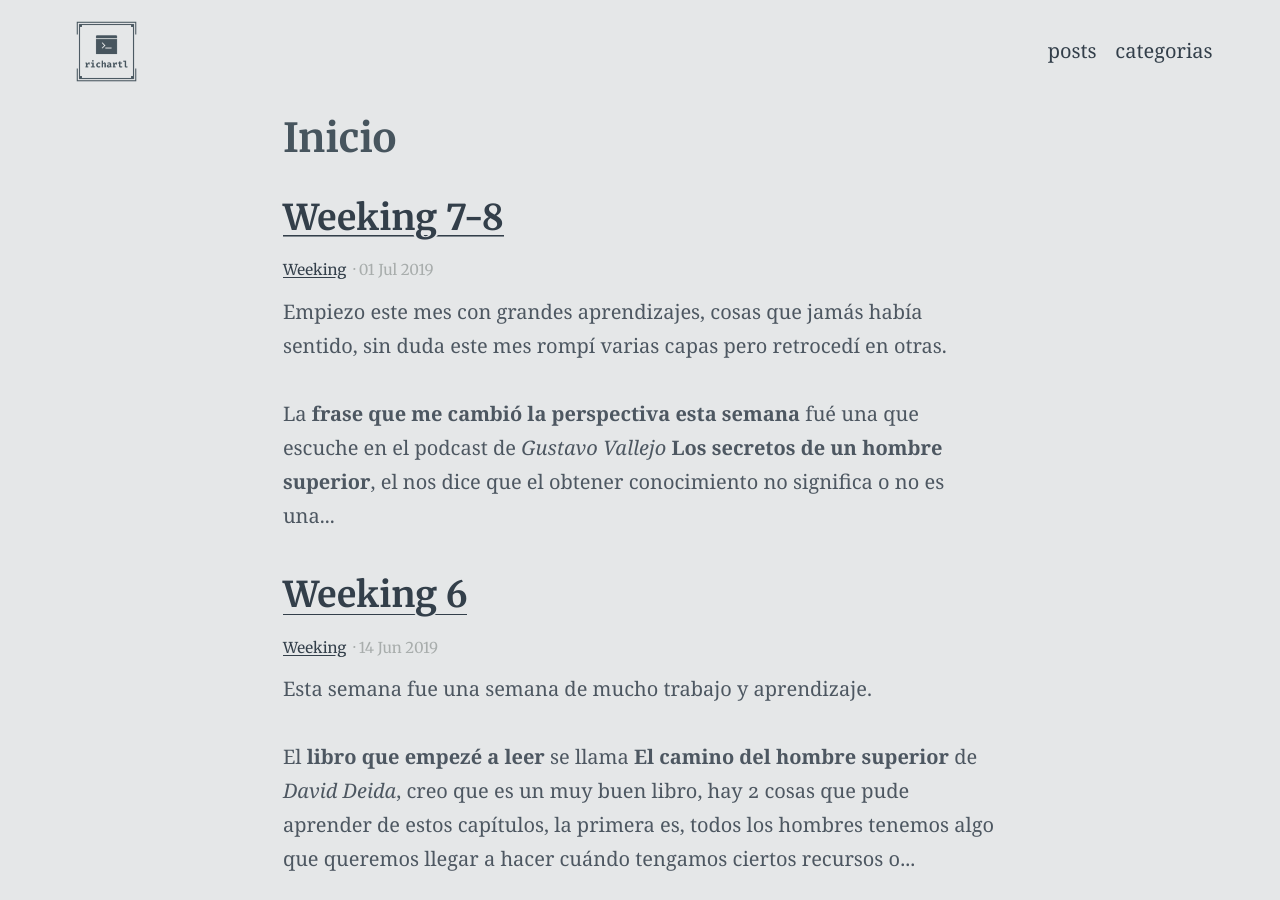
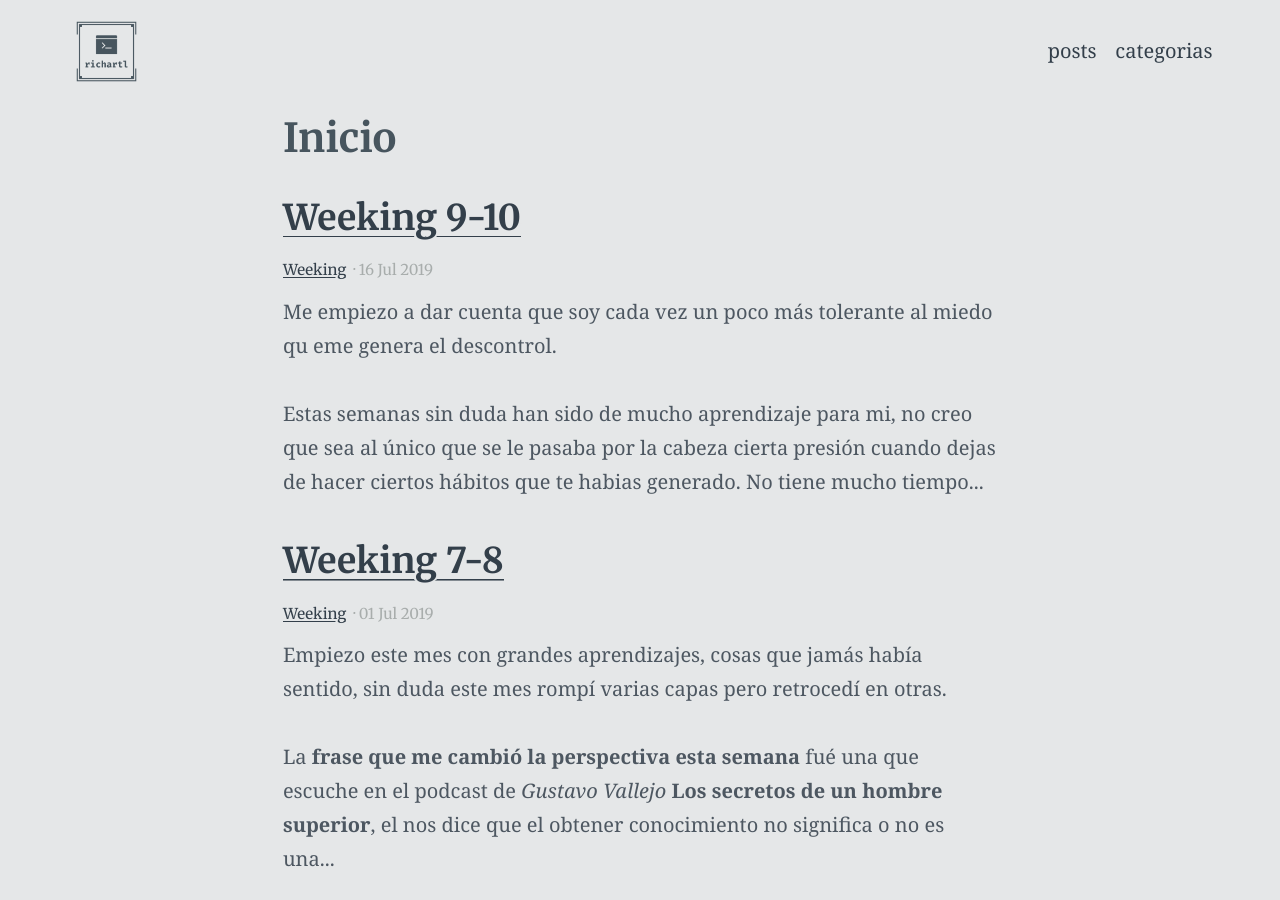
Before and after one commit to richartl/richartl.info, a Jekyll site: the page built from src/index.md, in a window 1280 px wide and 900 px high. Built offline with Jekyll 4.4.1, drawn with Linux system fonts in a browser that asks for light colours; our own code applies the rules of GitHub Pages for plain Markdown files; some of the changed lines change nothing that is shown.

Commit message:
add weeking 10

```diff
--- a/src/_config.yml
+++ b/src/_config.yml
@@ -83,7 +83,7 @@ title: "richartl" # Site name or title, also used in jekyll-seo-tag
 logo: "/assets/logos/logo-transparency.png" # Site logo, also used in jekyll-seo-tag
 description: "Mis ideas y contribución" # Site description and default description, also used in jekyll-seo-tag
 url: "https://ripperon.com" # Site url, also used in jekyll-seo-tag
-baseurl: "https://ripperon.com"
+baseurl: ""
 repo: ""
 email: "ricardo.pcan@gmail.com"
 # disqus: "alembic-1" # Blog post comments, uncomment the option and set the site ID from your Disqus account
--- /dev/null
+++ b/src/_posts/2019-07-16-weeking-9-10.md
@@ -0,0 +1,19 @@
+---
+title: Weeking 9-10
+categories:
+- Weeking
+post_image: '/assets/blog/weeking_9_10/header.jpg'
+playlist: <iframe src="https://open.spotify.com/embed/user/22dbesvxgi7yutcssxnumbkwa/playlist/5TaewEV4bFAcGWwrNN6vQg" width="100%" height="380" frameborder="0" allowtransparency="true" allow="encrypted-media"></iframe>
+---
+Me empiezo a dar cuenta que soy cada vez un poco más tolerante al miedo qu eme genera el descontrol.
+
+Estas semanas sin duda han sido de mucho aprendizaje para mi, no creo que sea al único que se le pasaba por la cabeza cierta presión cuando dejas de hacer ciertos hábitos que te habias generado.
+No tiene mucho tiempo que escuche acerca de las preguntas y pensamientos que te haces a ti mismo en tu cabeza. He estado pensando en esto debido a el material y algunos podcast que he estado leyendo y escuchando. Ciertamente una de las habilidades que todo mundo debería aprender son las que te ayudan a comunicarte con las personas y dar a entender tus ideas a los demás de una manera efectiva. En la historia de la humanidad podemos ver a personas que desarrollaron estas habilidades y las supierón explotar de manera que llegarón a miles de personas y cambiando sus vidas. Esto todos lo sabemos, pero **¿Qué pasa con la comunicación que tenemos con nosotros mismos?**.
+
+Algo que **me cambió estas semanas**, y que ciertamente he comentado en otras entradas fue el libro de **Compromiso Excepcional**, tanto fue que estoy preparando un breve resumen ya que, como siempre lo he dicho y pensado, el conocimiento por si solo no sirve de nada al mundo, leer no es suficiente y solo el retener la información no te hace mejor persona, lo importante es lo que puedes aportar a otras personas de eso que has aprendido y aplicarlo en tu vida. Como dijera **Gustavo Vallejo**, *No es lo mismo estudiar la guerra que ser un guerrero*.
+
+El **libro que vale oro** es de *David Deida*, **El camino del hombre superior**, ciertamente el nombre podría parecer algo raro, pero la verdad el formato en pequeños capítulos con conocimiento práctico y al grano es una joya. ültimamente he estado subrayando lo que considero más importante de los libros que leo para precisamente aplicarlo y hacer un resumen que podría servir a alguien más. Lo que me pasa con este libro es que la mayoria de las veses subrayo parrafos completos debido a su gran contenido.
+
+Lo que **aprendí estas semanas** fuerón lo que considero 2 puntos importantes que vinierón de el lugar que menos podŕia imaginar. Desde la preparatoría he sentido cierta curiosidad por los argumentos filosóficos de algunos autores, la verdad es que no soy un letrado ni me lo considero, solo me gusta el pensamiento que me deja cada que escucho algo de esta rama. Lo que me voló la cabeza fue la forma en que **Nietzche** en su libro **Así habló Zaratustra** hacía una analogía de las etapas en las que el ser humano se transforma, *El camello, el león y el niño*. Esta analogía me hizo pensar en lo mucho que he progresado y también lo mucho que me falta. Otro pedacito de sabiduria fue una frase, **Los sentimientos que no puedes nombrar, no los puedes trascender**, una idea de esto fué el hecho que en muchas culturas se tiene una palabra para la persona que pierde a sus padres (Huérfano), la persona que pierde a su espos@ (viudo) pero no existe la palabra para la persona que pierde a un hijo.
+
+Mi vida tiene muchos cambios que me estan gustando, he aprendido a disfrutar un poco más el viaje.
```
Also changed, not shown: src/assets/blog/weeking_9_10/header.jpg (added).
